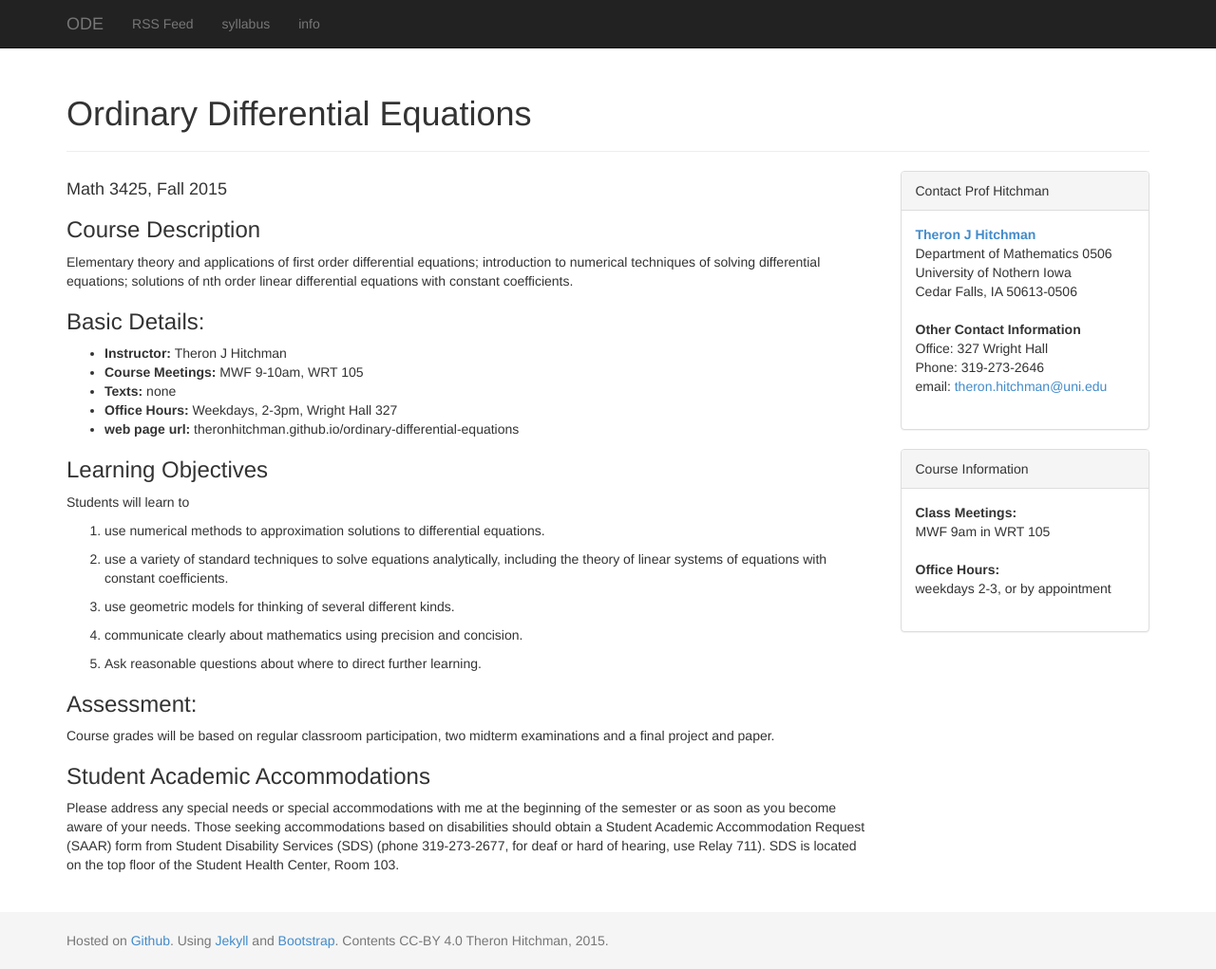
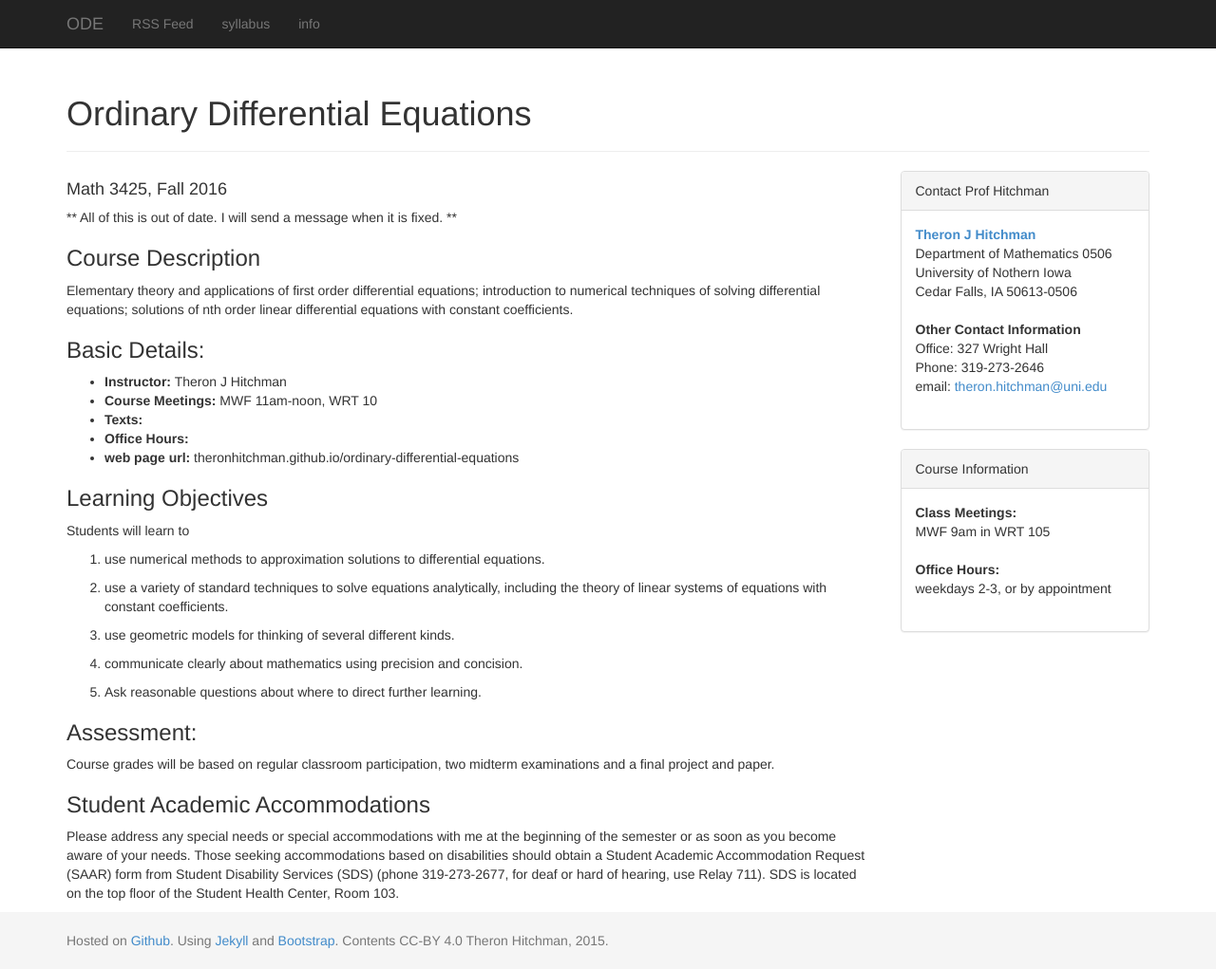
Before and after one commit to theronhitchman/ordinary-differential-equations, a Jekyll site: the page built from syllabus/index.md, in a window 1280 px wide and 1021 px high. Shown: the whole window at 95% size. Built offline with Jekyll 4.4.1, drawn with Linux system fonts in a browser that asks for light colours; nearby versions of some CDN libraries.

Commit message:
update syllabus with warning

```diff
--- a/syllabus/index.md
+++ b/syllabus/index.md
@@ -3,7 +3,9 @@ layout: default
 title: Ordinary Differential Equations
 ---
 
-#### Math 3425, Fall 2015
+#### Math 3425, Fall 2016
+
+** All of this is out of date. I will send a message when it is fixed. **
 
 ### Course Description
 
@@ -12,9 +14,9 @@ Elementary theory and applications of first order differential equations; introd
 ### Basic Details:
 
 - **Instructor:** Theron J Hitchman
-- **Course Meetings:** MWF 9-10am, WRT 105
-- **Texts:** none
-- **Office Hours:** Weekdays, 2-3pm, Wright Hall 327
+- **Course Meetings:** MWF 11am-noon, WRT 10
+- **Texts:**
+- **Office Hours:**
 - **web page url:** theronhitchman.github.io/ordinary-differential-equations
 
 ### Learning Objectives
```
Also changed, not shown: 1 other file.
